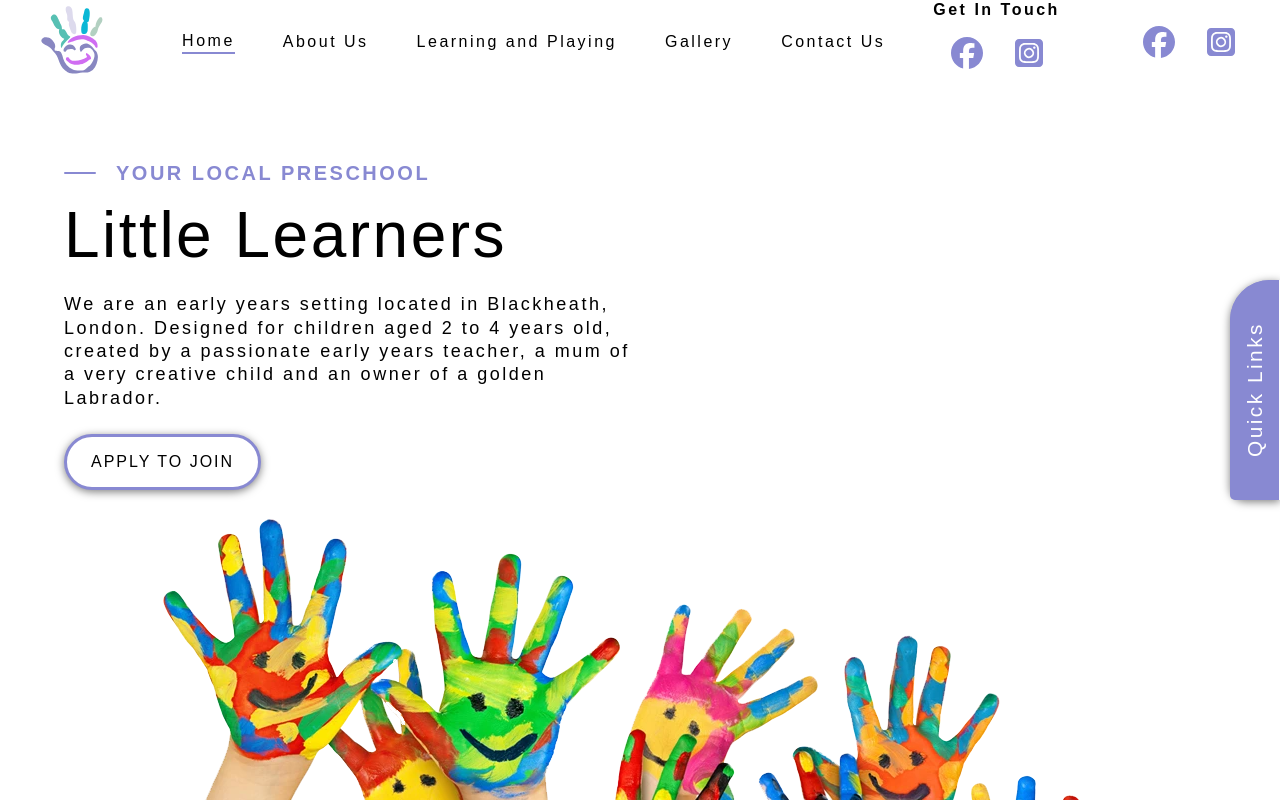
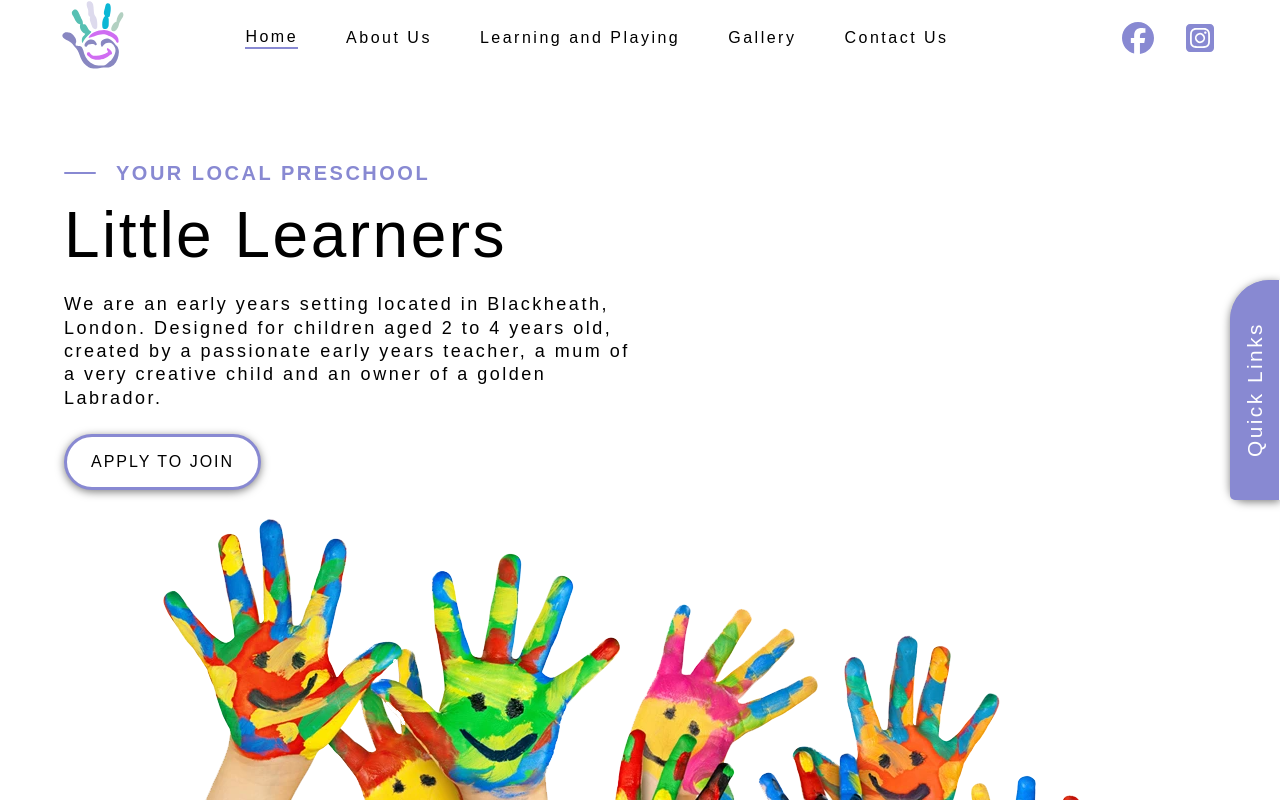
Before and after one commit to curveservices/little-learners, a React (Vite) app: page / in a window 1280 px wide. Shown: the top 800 px of the page. Built offline with nearby package versions, Linux system fonts and the light colour scheme.

Commit message:
nav fixes for mobile view

```diff
--- a/src/layout/nav/index.jsx
+++ b/src/layout/nav/index.jsx
@@ -101,7 +101,7 @@ const Navbar = () => {
             </div>
           </NavLink>
           <div className="contact-container">
-            <div className="text">
+            <div className="text mobile-icon">
               <b>Get In Touch</b>
             </div>
             <div className="mobile-icon text small menu-container">
@@ -111,7 +111,6 @@ const Navbar = () => {
             <div className="mobile-icon text small menu-container">
               <FontAwesomeIcon icon={faPhone} /> 07595 120744
             </div>
-            <Socials className="mobile-icons menu-container"/>
           </div>
         </nav>
         <Socials />
```
